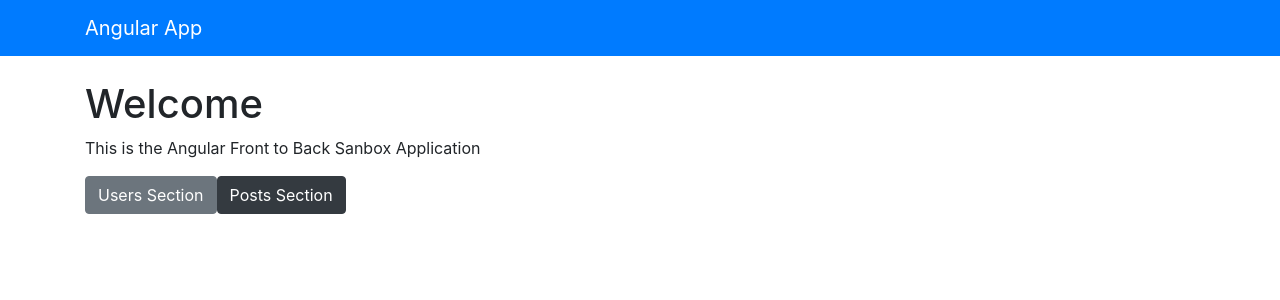
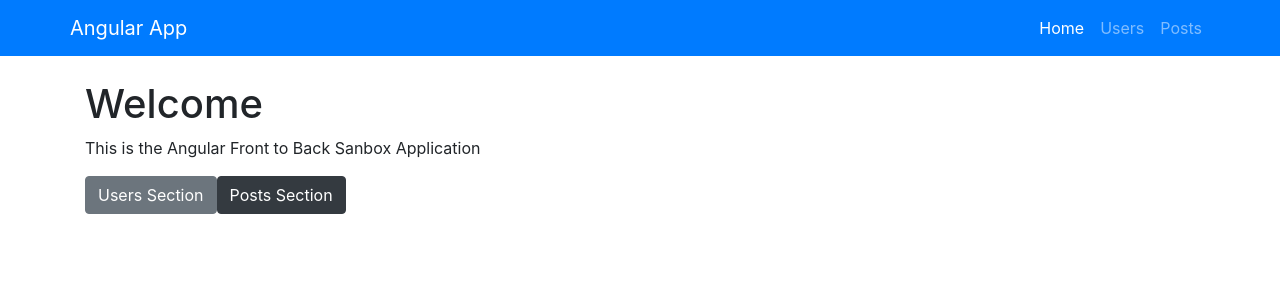
Before and after one commit to filipeqs/angular-sandbox-app, an Angular app: page / in a window 1280 px wide. Shown: the top 300 px of the page. Built offline with nearby package versions, Linux system fonts and the light colour scheme.

Commit message:
router links

```diff
--- a/src/app/components/home/home.component.html
+++ b/src/app/components/home/home.component.html
@@ -1,4 +1,6 @@
 <h1>Welcome</h1>
 <p>This is the Angular Front to Back Sanbox Application</p>
-<button class="btn btn-secondary">Users Section</button>
-<button class="btn btn-dark">Posts Section</button>
+<button class="btn btn-secondary" routerLink="/users" routerLinkActive="router-link-active">
+    Users Section
+</button>
+<button class="btn btn-dark" routerLink="/posts">Posts Section</button>
--- a/src/app/components/navbar/navbar.component.html
+++ b/src/app/components/navbar/navbar.component.html
@@ -1,5 +1,22 @@
-<nav class="navbar navbar-dark bg-primary mb-4">
+<nav class="navbar navbar-expand navbar-dark bg-primary mb-4">
     <div class="container">
-        <a href="#" class="navbar-brand">Angular App</a>
+        <a routerLink="/" class="navbar-brand">Angular App</a>
+        <div>
+            <ul class="navbar-nav ml-auto">
+                <li
+                    class="nav-item"
+                    routerLinkActive="active"
+                    [routerLinkActiveOptions]="{ exact: true }"
+                >
+                    <a routerLink="/" class="nav-link">Home</a>
+                </li>
+                <li class="nav-item" routerLinkActive="active">
+                    <a routerLink="/users" class="nav-link">Users</a>
+                </li>
+                <li class="nav-item" routerLinkActive="active">
+                    <a routerLink="/posts" class="nav-link">Posts</a>
+                </li>
+            </ul>
+        </div>
     </div>
 </nav>
```
